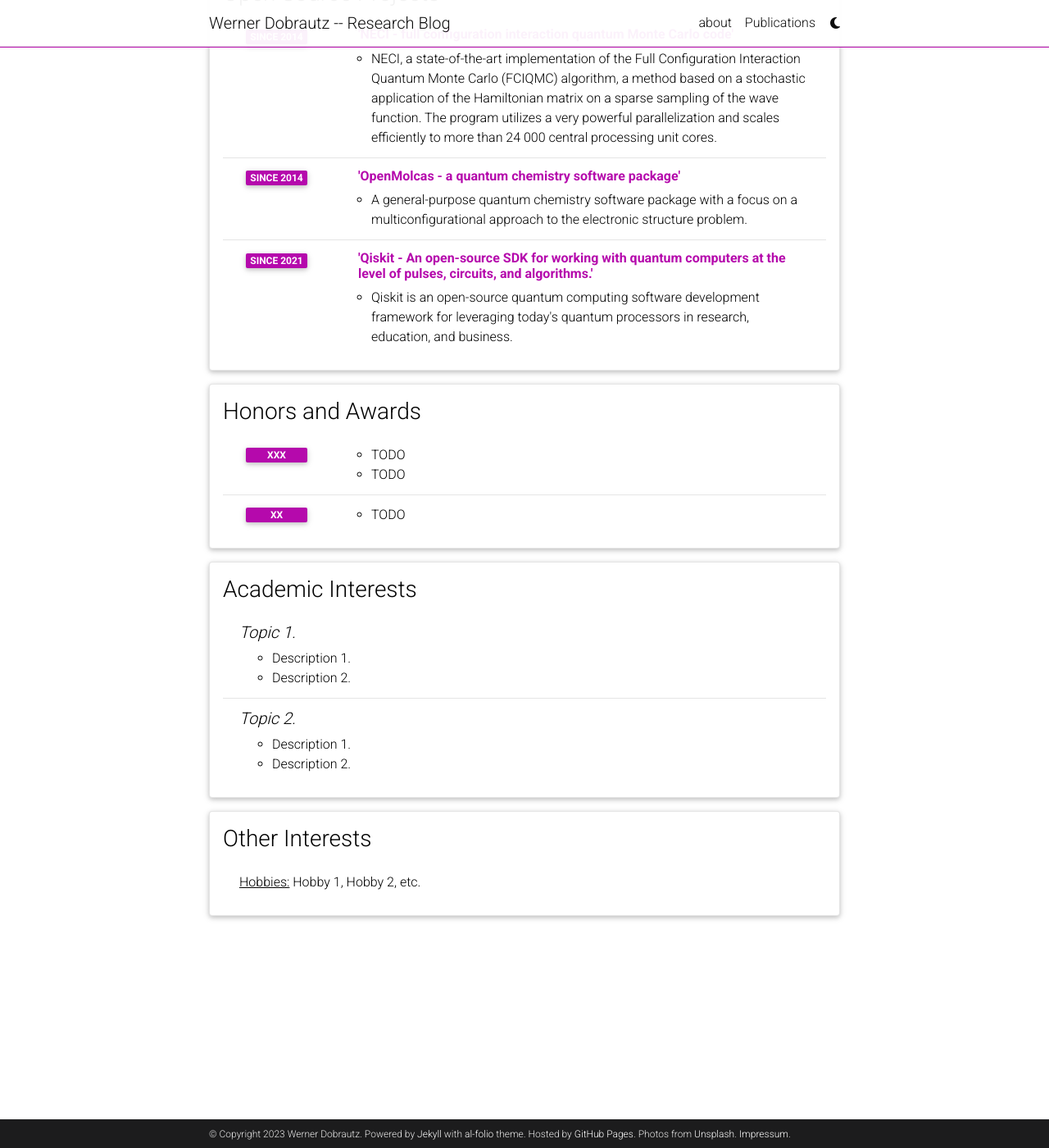
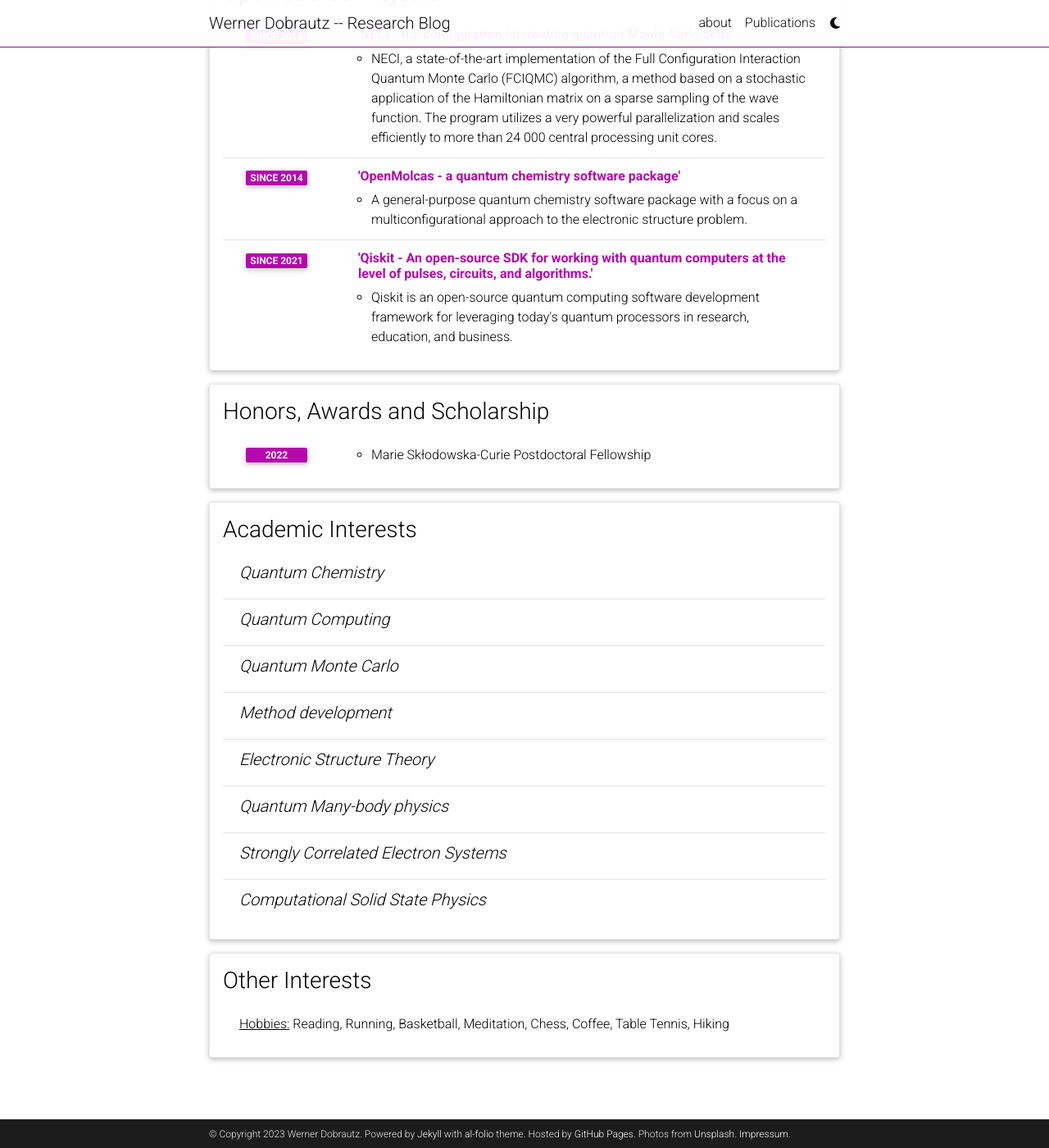
Before and after one commit to dobrautz/dobrautz.github.io, a Jekyll site: the page built from _pages/cv.md, in a window 1280 px wide and 1400 px high, scrolled down 1715 px. Shown: the whole window at 82% size. Built offline with Jekyll 4.4.1, drawn with Linux system fonts in a browser that asks for light colours; comment, search, counter and statistics services are not loaded; a style sheet for code colours, icons or effects is not loaded.

Commit message:
Update cv.yml

```diff
--- a/_data/cv.yml
+++ b/_data/cv.yml
@@ -76,30 +76,26 @@
       year: Since 2021
       description:  Qiskit is an open-source quantum computing software development framework for leveraging today's quantum processors in research, education, and business.
 
-- title: Honors and Awards
+- title: Honors, Awards and Scholarship
   type: time_table
   contents:
-    - year: XXX
+    - year: 2022
       items:
-        - TODO
-        - TODO
-    - year: XX
-      items:
-        - TODO
+        - Marie Skłodowska-Curie Postdoctoral Fellowship
 
 - title: Academic Interests
   type: nested_list
   contents:
-    - title: Topic 1.
-      items:
-        - Description 1.
-        - Description 2.
-    - title: Topic 2.
-      items:
-        - Description 1.
-        - Description 2.
+    - title: Quantum Chemistry
+    - title: Quantum Computing
+    - title: Quantum Monte Carlo
+    - title: Method development
+    - title: Electronic Structure Theory
+    - title: Quantum Many-body physics
+    - title: Strongly Correlated Electron Systems
+    - title: Computational Solid State Physics
 
 - title: Other Interests
   type: list
   contents:
-    - <u>Hobbies:</u> Hobby 1, Hobby 2, etc.
+    - <u>Hobbies:</u> Reading, Running, Basketball, Meditation, Chess, Coffee, Table Tennis, Hiking
```
